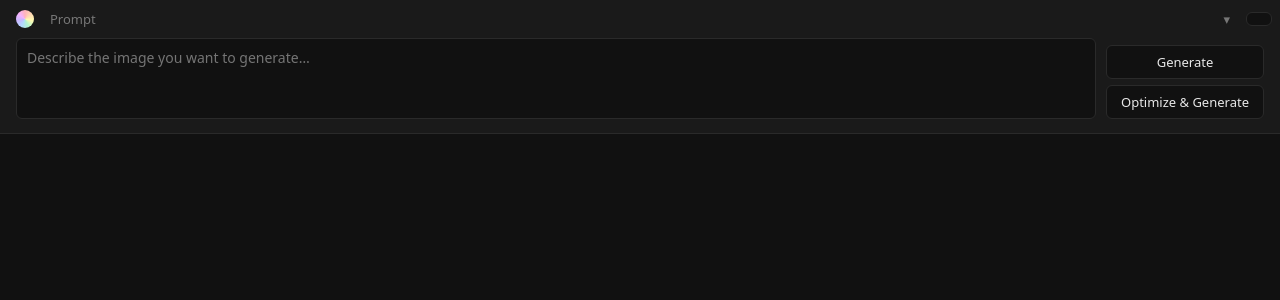
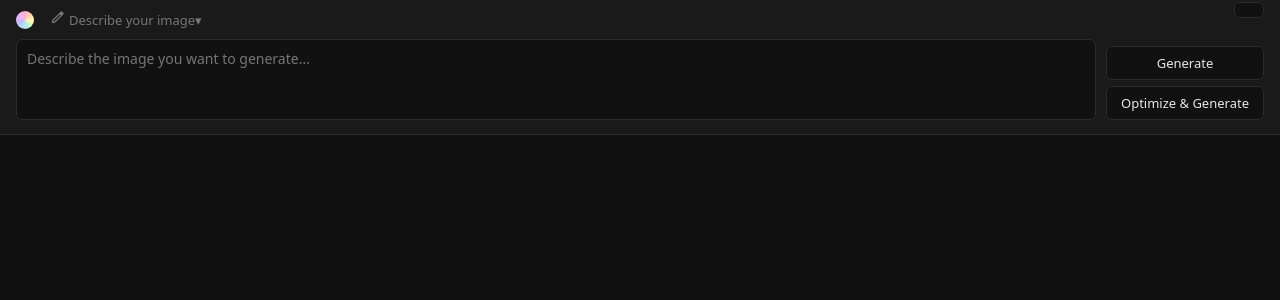
Before and after one commit to t4ckermann/LoCanva, a Flask app: page / in a window 1280 px wide. Shown: the top 300 px of the page. Run offline with Flask 3, Linux system fonts and the light colour scheme.

Commit message:
feat: integrate Material Symbols for theme toggle and enhance UI elements

```diff
--- a/package.json
+++ b/package.json
@@ -1,6 +1,6 @@
 {
   "name": "locanva",
-  "version": "0.3.0",
+  "version": "0.4.0",
   "type": "module",
   "scripts": {
     "build": "tsc",
--- a/src/main.ts
+++ b/src/main.ts
@@ -18,7 +18,8 @@ let isRunning = false;
 function applyTheme(theme: string): void {
     document.documentElement.setAttribute("data-theme", theme);
     const isLight = theme === "light";
-    themeToggle.textContent = isLight ? "🌙" : "☀️";
+    const icon = isLight ? "dark_mode" : "light_mode";
+    themeToggle.innerHTML = `<span class="material-icon">${icon}</span>`;
     themeToggle.setAttribute("aria-label", isLight ? "Switch to dark mode" : "Switch to light mode");
     themeToggle.title = isLight ? "Switch to dark mode" : "Switch to light mode";
 }
--- a/static/css/style.css
+++ b/static/css/style.css
@@ -1,3 +1,27 @@
+/* Material Symbols (self-hosted, ligature-based) */
+@font-face {
+    font-family: 'Material Symbols';
+    src: url('/static/assets/material-symbols-v44-latin-regular.woff2') format('woff2');
+    font-style: normal;
+    font-weight: 400;
+    font-display: block;
+}
+
+.material-icon {
+    font-family: 'Material Symbols', sans-serif;
+    font-weight: normal;
+    font-style: normal;
+    font-size: 1.2em;
+    line-height: 1;
+    letter-spacing: normal;
+    text-transform: none;
+    display: inline-block;
+    white-space: nowrap;
+    overflow-wrap: normal;
+    font-feature-settings: 'liga';
+    -webkit-font-smoothing: antialiased;
+}
+
 *, *::before, *::after {
     box-sizing: border-box;
     margin: 0;
@@ -156,7 +180,7 @@ html, body {
     top: 0;
     left: 0;
     right: 0;
-    z-index: 10;
+    z-index: 100;
     background: var(--surface);
     border-bottom: 1px solid var(--border);
 }
@@ -179,7 +203,6 @@ html, body {
 }
 
 .prompt-toggle {
-    flex: 1;
     display: flex;
     align-items: center;
     justify-content: space-between;
@@ -195,9 +218,9 @@ html, body {
 }
 
 #theme-toggle {
-    flex-shrink: 0;
-    padding: 6px 12px;
-    margin-right: 8px;
+    position: absolute;
+    right: 16px;
+    top: 2px;
     font-size: 15px;
     line-height: 1;
 }
--- a/templates/index.html
+++ b/templates/index.html
@@ -12,7 +12,7 @@
             <div class="prompt-bar-header">
                 <div class="logo" aria-hidden="true"></div>
                 <button class="prompt-toggle" id="prompt-toggle" aria-expanded="true">
-                    <span>Prompt</span>
+                    <span><span class="material-icon">edit</span> Describe your image</span>
                     <span class="toggle-icon">▾</span>
                 </button>
                 <button id="theme-toggle" aria-label="Switch to light mode" title="Toggle theme"></button>
```
Also changed, not shown: static/assets/material-symbols-v44-latin-regular.woff2 (added).
